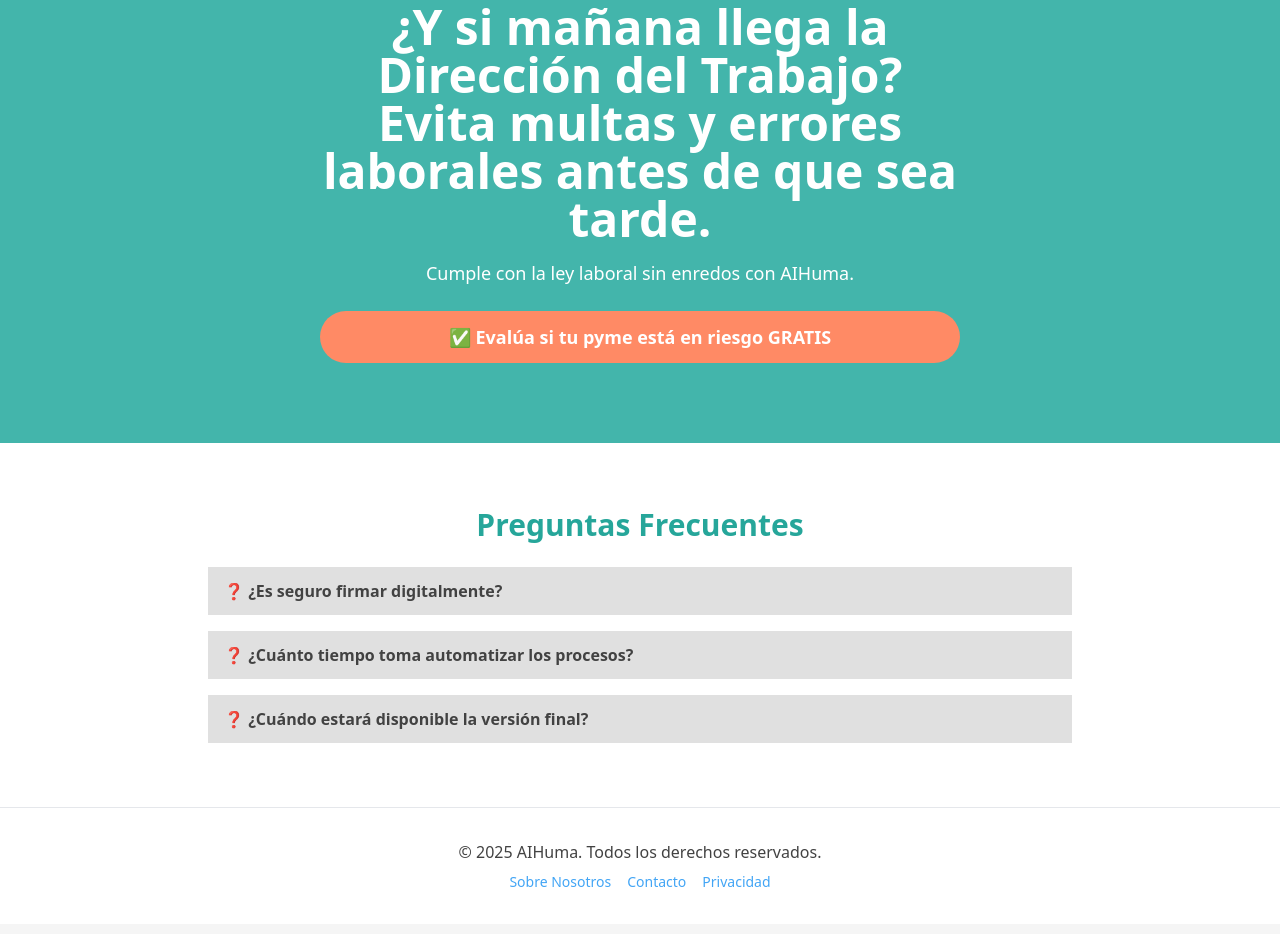
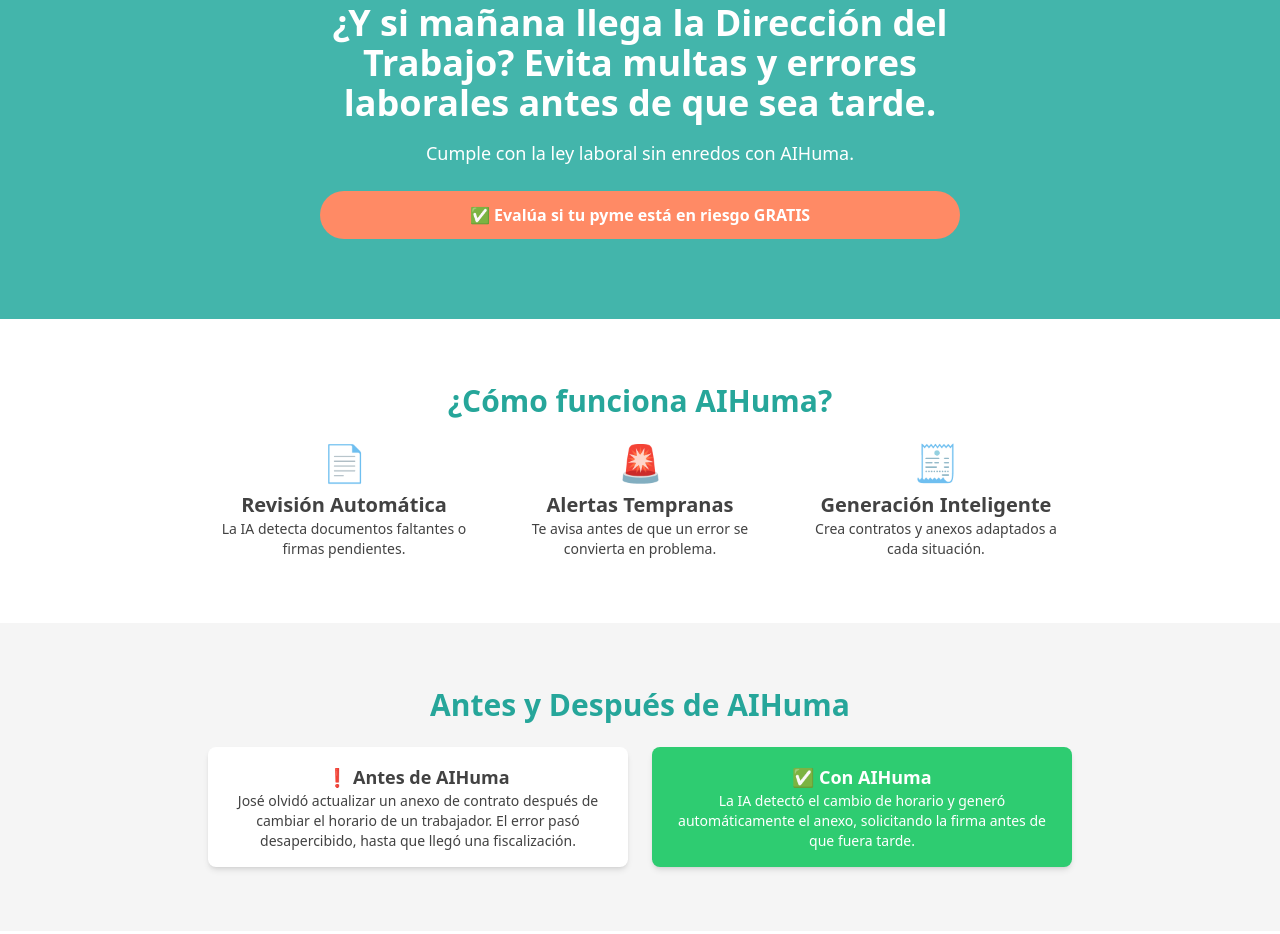
Before and after one commit to JoseTorrealba/landing_aihuma, a plain HTML site: page index.html in a window 1280 px wide. Shown: the part 157-1091 px from the top of the page. Drawn offline with nearby package versions, Linux system fonts and the light colour scheme.

```diff
--- a/index.html
+++ b/index.html
@@ -44,7 +44,7 @@
     <div class="max-w-7xl mx-auto px-4 py-4 flex justify-between items-center">
       <div class="flex items-center gap-2">
         <a href="#" class="flex items-center">
-          <img src="image.png" alt="Logo AIHuma" class="h-12 w-auto" />
+          <img src="image.png" alt="Logo AIHuma" class="h-12 w-auto cursor-pointer" onclick="location.href='/'" />
           <span class="text-xl font-bold text-turquesa">AIHuma</span>
         </a>
         <span class="ml-2 text-sm text-infoAzul">🤖 Automatizado con IA</span>
@@ -67,9 +67,50 @@
   <!-- Hero Section -->
   <section class="bg-turquesaClaro py-20 text-center">
     <div class="max-w-2xl mx-auto px-4">
-      <h1 class="text-3xl md:text-5xl font-bold text-white mb-4">¿Y si mañana llega la Dirección del Trabajo? Evita multas y errores laborales antes de que sea tarde.</h1>
-      <p class="text-md md:text-lg text-white mb-6">Cumple con la ley laboral sin enredos con AIHuma.</p>
-      <a href="#beta" class="bg-coral text-white font-semibold px-5 py-3 md:px-6 md:py-3 rounded-full text-lg block w-full md:w-auto">✅ Evalúa si tu pyme está en riesgo GRATIS</a>
+      <h1 class="text-2xl md:text-4xl font-bold text-white mb-4">¿Y si mañana llega la Dirección del Trabajo? Evita multas y errores laborales antes de que sea tarde.</h1>
+      <p class="text-sm md:text-lg text-white mb-6">Cumple con la ley laboral sin enredos con AIHuma.</p>
+      <a href="#beta" class="bg-coral text-white font-semibold px-5 py-2 md:px-6 md:py-3 rounded-full text-base block w-full md:w-auto">✅ Evalúa si tu pyme está en riesgo GRATIS</a>
+    </div>
+  </section>
+
+  <!-- Casos de Uso / Cómo Funciona -->
+  <section id="casos" class="py-16 bg-white">
+    <div class="max-w-4xl mx-auto px-4">
+      <h3 class="text-3xl font-bold mb-6 text-turquesa text-center">¿Cómo funciona AIHuma?</h3>
+      <div class="grid grid-cols-1 md:grid-cols-3 gap-6 text-center">
+        <div>
+          <span class="text-4xl">📄</span>
+          <h4 class="text-xl font-bold mt-2">Revisión Automática</h4>
+          <p class="text-sm text-grisOscuro">La IA detecta documentos faltantes o firmas pendientes.</p>
+        </div>
+        <div>
+          <span class="text-4xl">🚨</span>
+          <h4 class="text-xl font-bold mt-2">Alertas Tempranas</h4>
+          <p class="text-sm text-grisOscuro">Te avisa antes de que un error se convierta en problema.</p>
+        </div>
+        <div>
+          <span class="text-4xl">🧾</span>
+          <h4 class="text-xl font-bold mt-2">Generación Inteligente</h4>
+          <p class="text-sm text-grisOscuro">Crea contratos y anexos adaptados a cada situación.</p>
+        </div>
+      </div>
+    </div>
+  </section>
+
+  <!-- Caso de Uso / Ejemplo Real -->
+  <section id="caso-uso" class="py-16 bg-grisPerla">
+    <div class="max-w-4xl mx-auto px-4 text-center">
+      <h3 class="text-3xl font-bold mb-6 text-turquesa">Antes y Después de AIHuma</h3>
+      <div class="grid grid-cols-1 md:grid-cols-2 gap-6">
+        <div class="p-4 bg-white rounded-lg shadow-md">
+          <h4 class="font-bold text-lg">❗ Antes de AIHuma</h4>
+          <p class="text-sm">José olvidó actualizar un anexo de contrato después de cambiar el horario de un trabajador. El error pasó desapercibido, hasta que llegó una fiscalización.</p>
+        </div>
+        <div class="p-4 bg-exito text-white rounded-lg shadow-md">
+          <h4 class="font-bold text-lg">✅ Con AIHuma</h4>
+          <p class="text-sm">La IA detectó el cambio de horario y generó automáticamente el anexo, solicitando la firma antes de que fuera tarde.</p>
+        </div>
+      </div>
     </div>
   </section>
 
```
